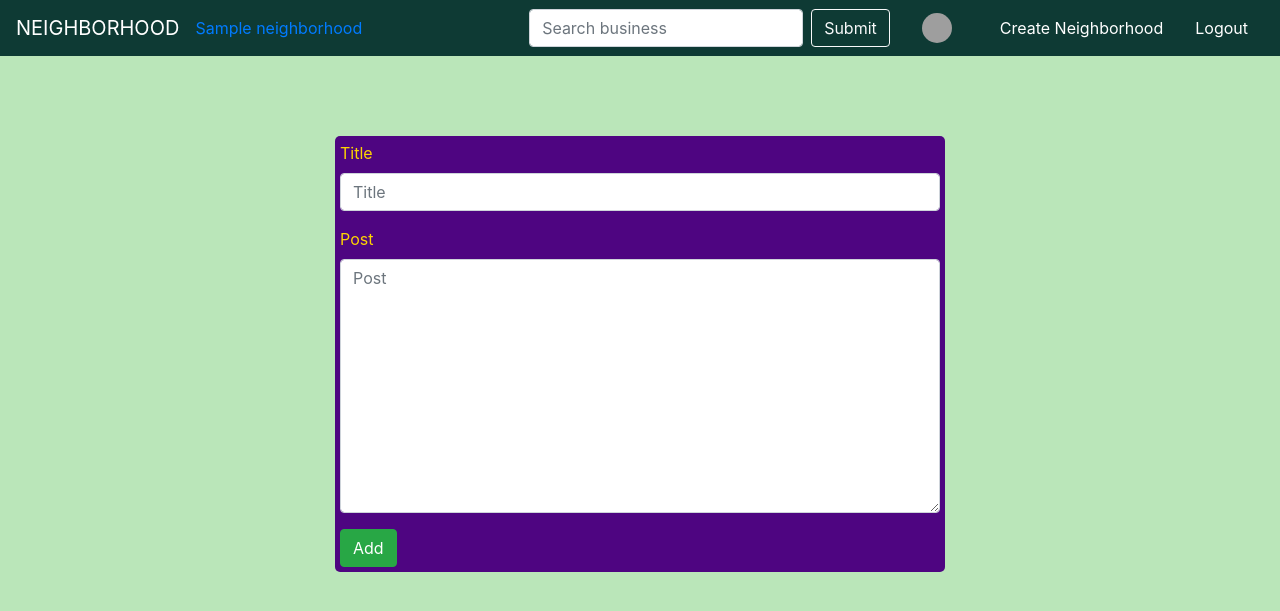
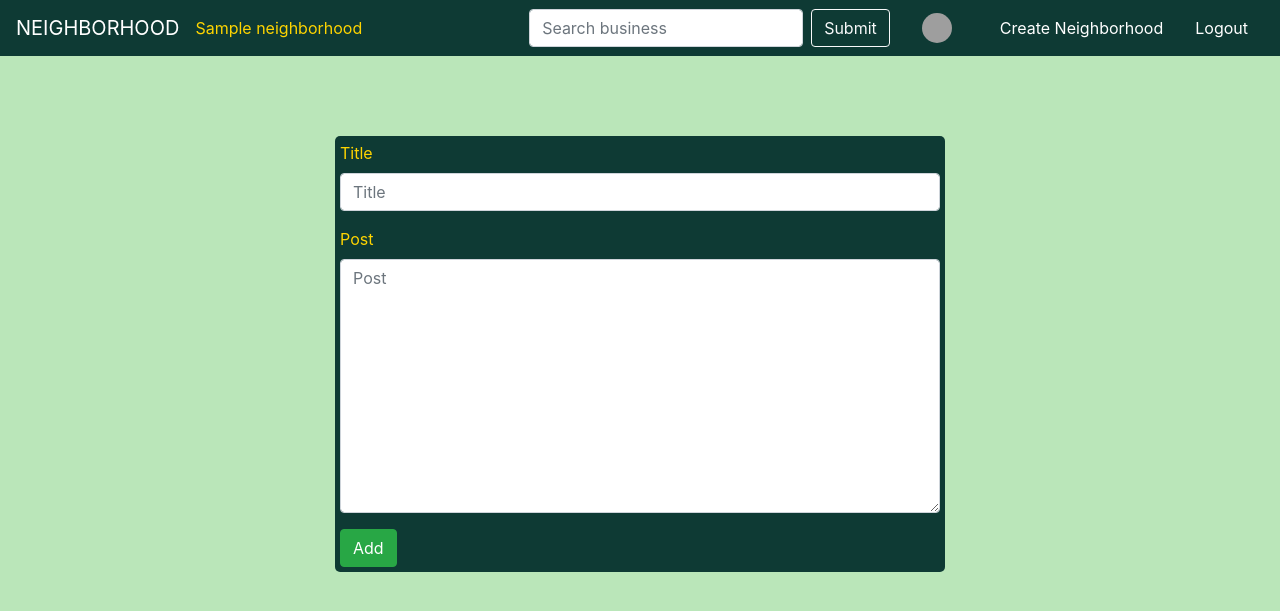
Before and after one commit to ngetichnicholas/Neighborhood, a Django app: page /create_post/1/ in a window 1280 px wide. Shown: the top 611 px of the page. Run offline with Django 3.2, Linux system fonts and the light colour scheme; a user stored in the database is signed in; tables that the repository leaves empty hold one stand-in row (values such as "Sample post"); some libraries are stand-ins or nearby versions; some web fonts are replaced; grey boxes are pictures that could not be loaded.

Commit message:
Deployment

```diff
--- a/neighbor_app/static/css/styles.css
+++ b/neighbor_app/static/css/styles.css
@@ -21,7 +21,7 @@ body {
 }
 .forms, .panel {
   padding: 5px;
-  background-color: #4e0581 !important;
+  background-color: rgb(14, 58, 52) !important;
   border-radius: 5px;
   color: #FED401;
 }
@@ -39,6 +39,13 @@ body {
 .header {
   background-color: #a4dda4;
 }
+.my-neighborhood {
+  color: #FED401;
+}
+.my-neighborhood:hover {
+  color: white;
+  text-decoration: none;
+}
 @media screen and (max-width:766px) {
   .form-inline>.form-control,.btn {
     margin-bottom: 1rem !important;
--- a/neighbor_app/templates/navbar.html
+++ b/neighbor_app/templates/navbar.html
@@ -4,7 +4,7 @@
         <span class="navbar-toggler-icon"></span>
     </button>
     {% if request.user.profile.neighborhood %}
-    <a href="{% url 'neighborhood' user.profile.neighborhood.id %}">{{user.profile.neighborhood.name}}</a>
+    <a class="my-neighborhood" href="{% url 'neighborhood' user.profile.neighborhood.id %}">{{user.profile.neighborhood.name}}</a>
     {% endif %}
 
     <div class="collapse navbar-collapse" id="navbarCollapse">
--- a/neighbor_app/views.py
+++ b/neighbor_app/views.py
@@ -21,7 +21,6 @@ from .forms import CreateNeighborHoodForm,CreateBusinessForm,CreatePostForm,Upda
 
 
 # Create your views here.
-@login_required
 def index(request):
   neighborhoods = NeighborHood.objects.all().order_by('-created_at')
   return render(request, 'index.html',{'neighborhoods':neighborhoods})
```
